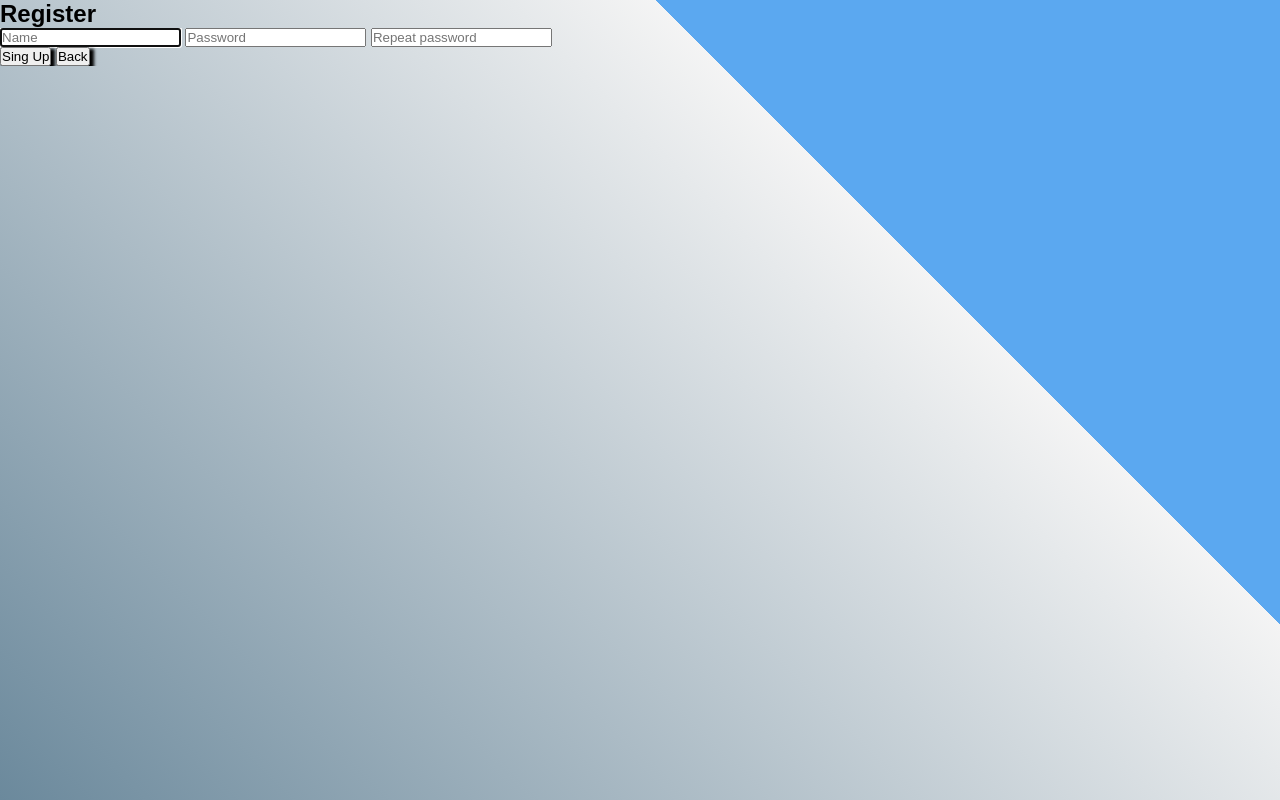
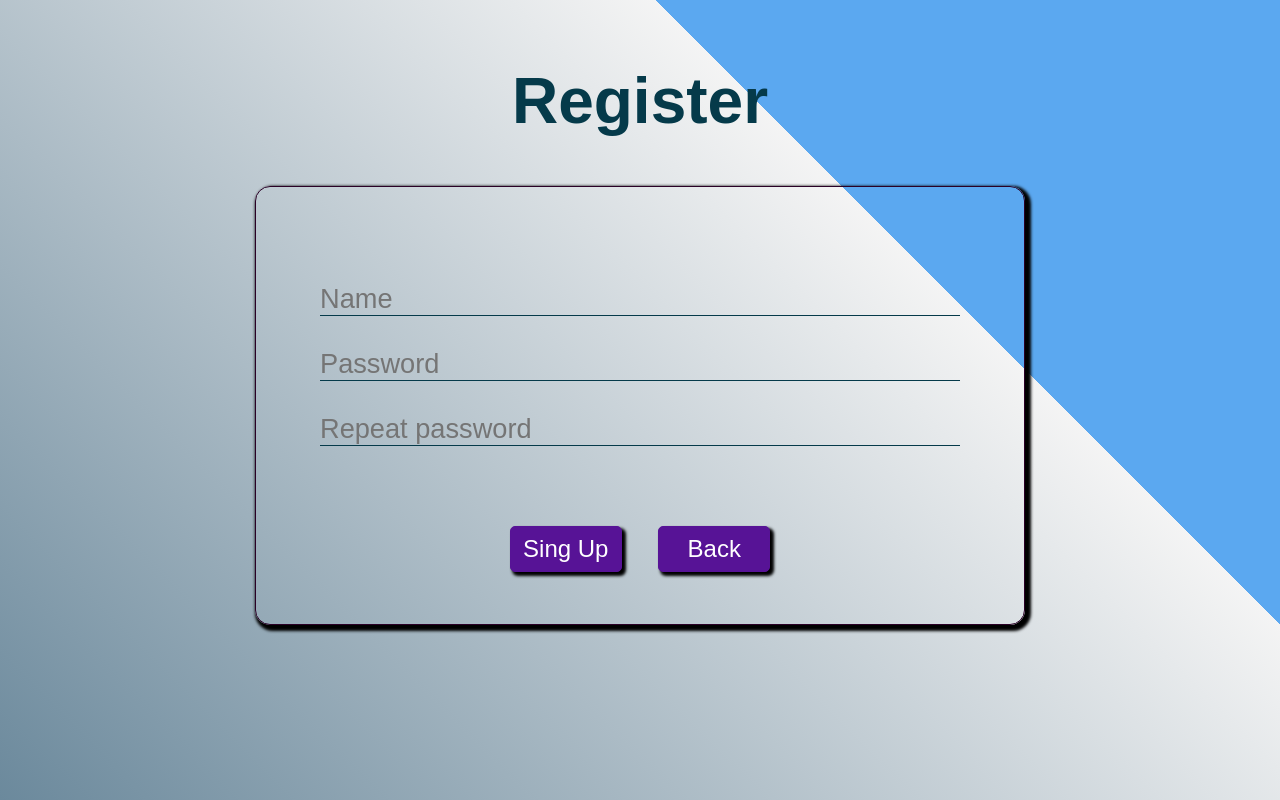
Before and after one commit to leTabs/Thematic-Chat-Rooms, a Flask app: page /signup in a window 1280 px wide. Run offline with Flask 3, Linux system fonts and the light colour scheme; some libraries are stand-ins or nearby versions.

Commit message:
Update signUp.html

```diff
--- a/templates/signUp.html
+++ b/templates/signUp.html
@@ -1,22 +1,28 @@
 <!-- {% block title %}Small Talk Themantic Chat Rooms|Sign Up{% endblock %} -->
+
+<!-- altering the base (app wrapper) to the log in panel -->
 {% extends 'base.html' %} {% block content %}
-<section class="genSec d-flex justify-content-center">
+<section>
+    <!-- main section -->
     <main>
-        <h2>Register</h2>
-        <form method="post" action="/signing">
+        <h2 class="statement">Register</h2>
+        <form method="post" action="/signing" class="entering">
             <input type="text" name="username" id="username" placeholder="Name" required autofocus>
             <input type="password" name="password" id="password" placeholder="Password" required>
             <input type="password" name="password_confirm" id="password_confirm" placeholder="Repeat password" required>
+            <!-- notifications -->
             {% if error %}
                 <p class="text-center text-white mt-1">{{error}}</p>
             {% endif %}
-            <section class="d-flex justify-content-center">
+            <div class="entering-buttons">
                 <button type="submit" class="sign">Sing Up</button>
                 <button type="button" id="back">Back</button>
-            </section>
+            </div>
         </form>
 
     </main>
+
+    <!-- "Back" button destination, Javascript inclusion -->
     </section>
     <script type="text/javascript">
         let back = document.getElementById('back')
@@ -24,4 +30,4 @@
             window.location = "/"
         })
     </script>
-    {% endblock %}
+{% endblock %}
```
